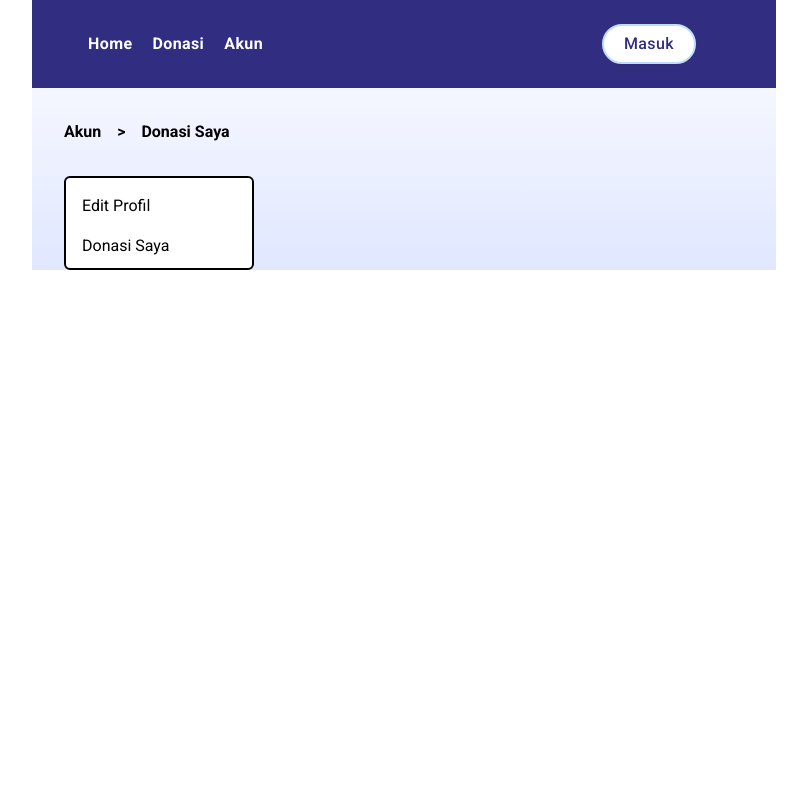
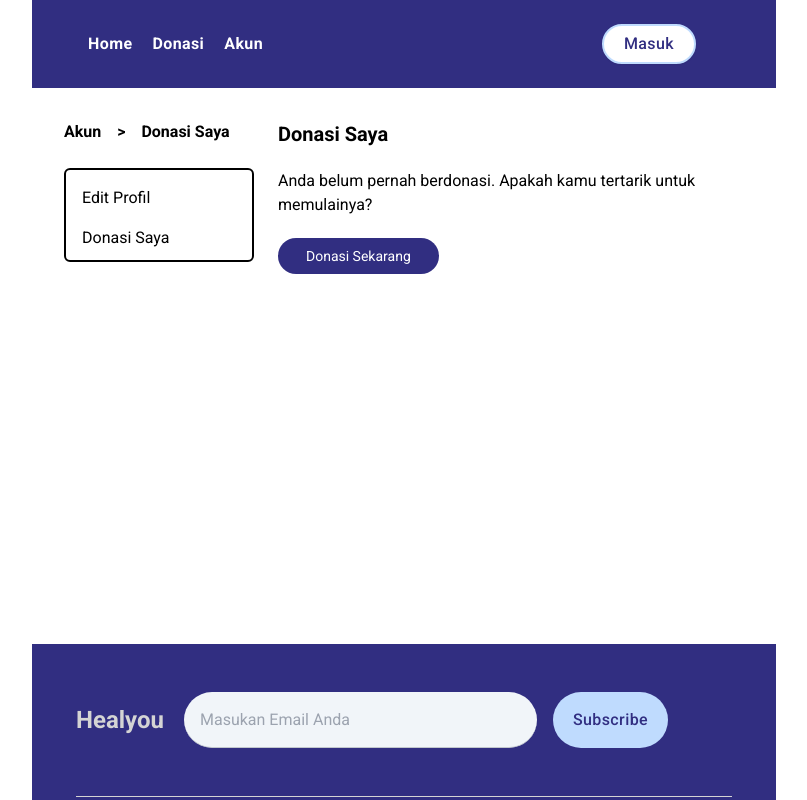
Before and after one commit to mohammad-firmansyah/healyou-frontend, a React (Vite) app: page /donation in a window 1280 px wide. Shown: the top 800 px of the page, without its empty margins (236-1043 px from the left). Built offline with nearby package versions, Linux system fonts and the light colour scheme.

Commit message:
finish page donation

```diff
--- a/src/pages/MyDonation.jsx
+++ b/src/pages/MyDonation.jsx
@@ -1,21 +1,23 @@
 import Nav from "../components/Nav"
+import Footer from "../components/Footer"
 
 export default function MyDonation() {
     return (
         <>
 
-            <div className='bg-gradient-to-b from-white to-indigo-100 '>
+            <div className='bg-gradient-to-b from-indigo-5  0 to-white'>
             <Nav/>
+
+            <div className="flex w-full  p-8 h-[556px]">
 
 
                 <div className="flex-column">
 
-                <div className='p-8  '>
-
+                    <div className=''>
                         <p className="font-semibold">Akun <span className="mx-3"> > </span>   Donasi Saya</p>
                     </div>
 
-                <div className="px-8 ">
+                    <div className="mt-6">
                         <div className="inline-block bg-white w-[190px] h-[94px] rounded-md border-2 border-black">
 
                             <ul className="p-2 ">
@@ -36,6 +38,20 @@ export default function MyDonation() {
                     </div>
 
                     </div>
+
+                    <div className="flex-column ml-6">
+                        <h1 className="font-bold text-xl">Donasi Saya</h1>
+
+                        <p className="font-regular text-medium mt-[21px]">
+                            Anda belum pernah berdonasi. Apakah kamu tertarik untuk memulainya?
+                        </p>
+
+                        <button className="py-2 px-7 mt-[21px] bg-indigo-900 text-white font-semi rounded-full text-sm">Donasi Sekarang</button>
+                    </div>
+                </div>
+
+
+            <Footer/>
             </div>
 
         </>
```
Lines whose indentation alone changed are shown as unchanged.
